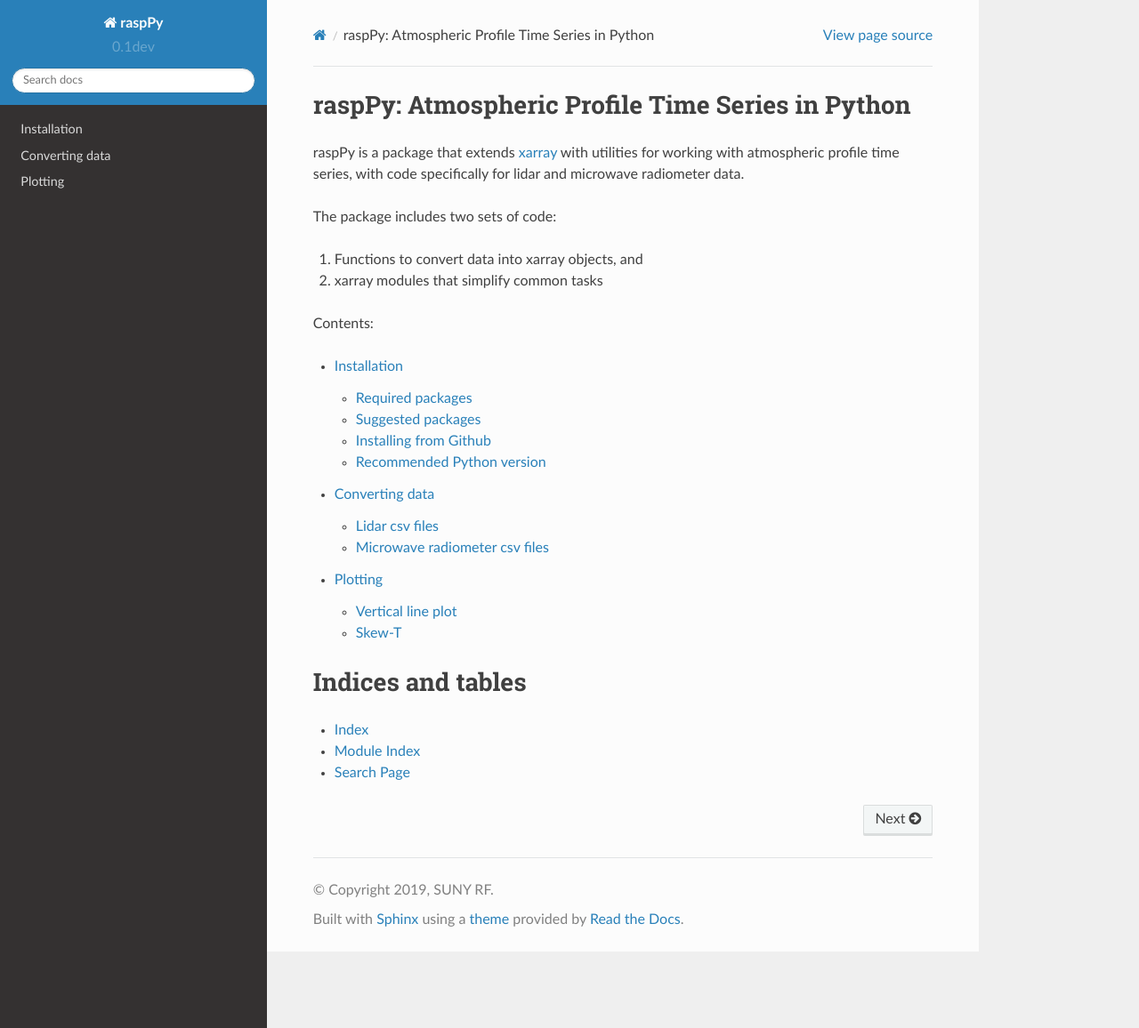
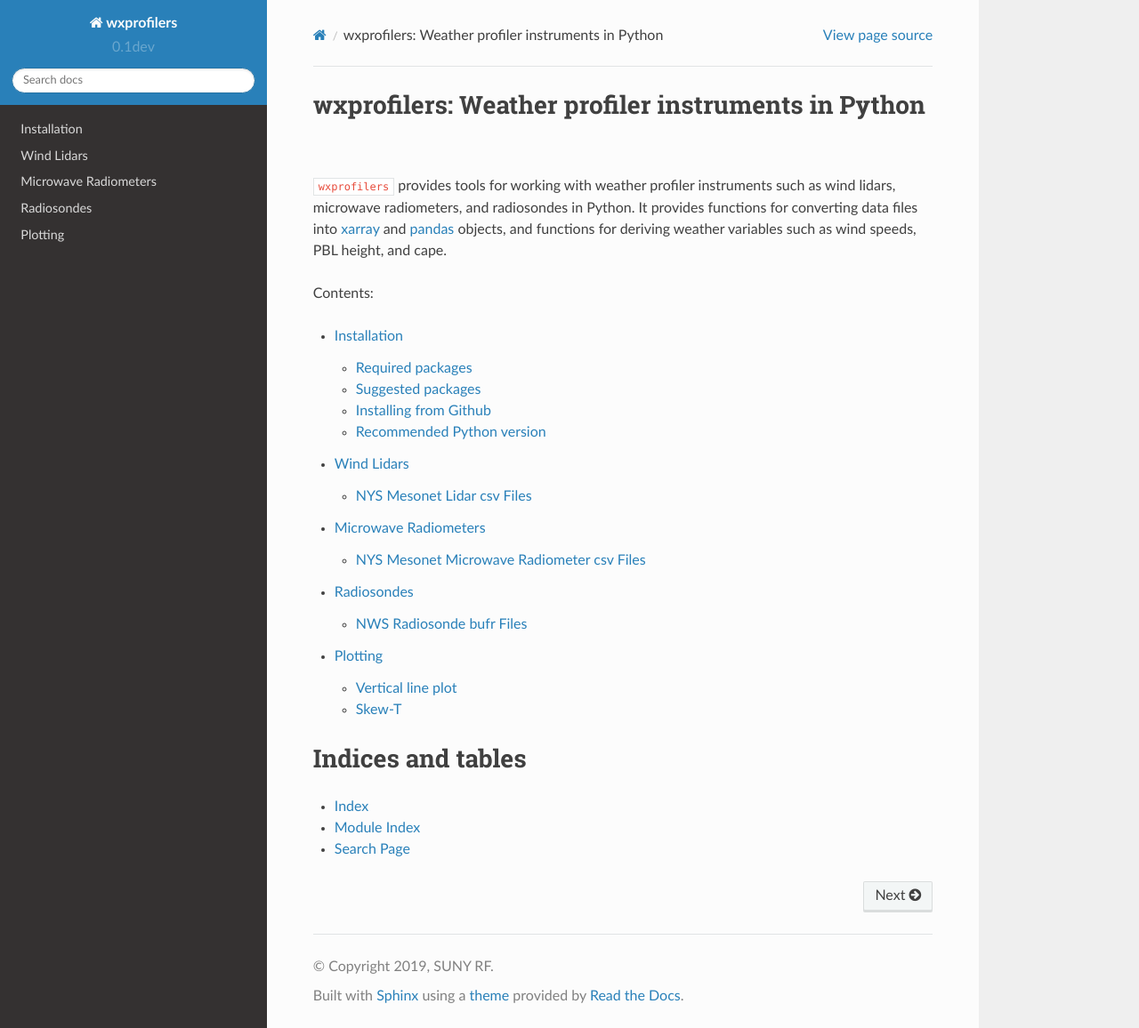
Before and after one commit to ASRCsoft/wxprofilers, a Sphinx documentation site: the page built from docs/index.rst, in a window 1280 px wide and 1156 px high. Shown: the whole window at 89% size. Built offline with Sphinx 7.4.7 and the Read the Docs theme 2.0.0, drawn with Linux system fonts in a browser that asks for light colours.

Commit message:
Update sphinx docs

```diff
--- a/docs/conf.py
+++ b/docs/conf.py
@@ -1,6 +1,6 @@
 # -*- coding: utf-8 -*-
 #
-# raspPy documentation build configuration file, created by
+# wxprofilers documentation build configuration file, created by
 # sphinx-quickstart on Fri Jun 30 17:02:08 2017.
 #
 # This file is execfile()d with the current directory set to its
@@ -49,7 +49,7 @@ source_suffix = '.rst'
 master_doc = 'index'
 
 # General information about the project.
-project = u'raspPy'
+project = u'wxprofilers'
 copyright = u'2019, SUNY RF'
 author = u'William May'
 
@@ -203,7 +203,7 @@ html_static_path = ['_static']
 #html_search_scorer = 'scorer.js'
 
 # Output file base name for HTML help builder.
-htmlhelp_basename = 'raspPydoc'
+htmlhelp_basename = 'wxprofilersdoc'
 
 # -- Options for LaTeX output ---------------------------------------------
 
@@ -225,7 +225,7 @@ latex_elements = {
 # (source start file, target name, title,
 #  author, documentclass [howto, manual, or own class]).
 latex_documents = [
-    (master_doc, 'raspPy.tex', u'raspPy Documentation',
+    (master_doc, 'wxprofilers.tex', u'wxprofilers Documentation',
      u'William May', 'manual'),
 ]
 
@@ -255,7 +255,7 @@ latex_documents = [
 # One entry per manual page. List of tuples
 # (source start file, name, description, authors, manual section).
 man_pages = [
-    (master_doc, 'rasppy', u'raspPy Documentation',
+    (master_doc, 'wxprofilers', u'wxprofilers Documentation',
      [author], 1)
 ]
 
@@ -269,8 +269,8 @@ man_pages = [
 # (source start file, target name, title, author,
 #  dir menu entry, description, category)
 texinfo_documents = [
-    (master_doc, 'raspPy', u'raspPy Documentation',
-     author, 'raspPy', 'One line description of project.',
+    (master_doc, 'wxprofilers', u'wxprofilers Documentation',
+     author, 'wxprofilers', 'One line description of project.',
      'Miscellaneous'),
 ]
 
--- a/docs/index.rst
+++ b/docs/index.rst
@@ -1,23 +1,17 @@
-.. raspPy documentation master file, created by
+.. wxprofilers documentation master file, created by
    sphinx-quickstart on Fri Jun 30 17:02:08 2017.
    You can adapt this file completely to your liking, but it should at least
    contain the root `toctree` directive.
 
-raspPy: Atmospheric Profile Time Series in Python
-=================================================
+wxprofilers: Weather profiler instruments in Python
+===================================================
 
-raspPy is a package that extends `xarray
-<http://xarray.pydata.org/en/stable/index.html>`_ with utilities for
-working with atmospheric profile time series, with code specifically
-for lidar and microwave radiometer data.
-
-The package includes two sets of code:
-
-1. Functions to convert data into xarray objects, and
-2. xarray modules that simplify common tasks
-
-..
-   To take full advantage of raspPy users should refer to the xarray documentation.
+``wxprofilers`` provides tools for working with weather profiler
+instruments such as wind lidars, microwave radiometers, and
+radiosondes in Python. It provides functions for converting data files
+into `xarray <http://xarray.pydata.org/en/stable/index.html>`_ and
+`pandas <https://pandas.pydata.org/>`_ objects, and functions for
+deriving weather variables such as wind speeds, PBL height, and cape.
 
 Contents:
 
@@ -25,7 +19,9 @@ Contents:
    :maxdepth: 2
 
    installation
-   converting
+   wind_lidars
+   mwr
+   sonde
    plotting
 
 Indices and tables
--- a/docs/installation.rst
+++ b/docs/installation.rst
@@ -17,11 +17,11 @@ Suggested packages
 Installing from Github
 ----------------------
 
-raspPy can be installed from github with pip::
+``wxprofilers`` can be installed from github with pip::
 
-  pip install git+https://github.com/ASRCsoft/raspPy.git
+  pip install git+https://github.com/ASRCsoft/wxprofilers.git
 
 
 Recommended Python version
 --------------------------
-raspPy is currently being developed in Python 3, so Python 3 is recommended.
+``wxprofilers`` is currently being developed in Python 3, so Python 3 is recommended.
--- a/docs/plotting.rst
+++ b/docs/plotting.rst
@@ -1,8 +1,8 @@
 Plotting
 ========
 
-raspPy adds a few plotting options in addition to `xarray's excellent
-plotting capabilities
+``wxprofilers`` adds a few plotting options in addition to `xarray's
+excellent plotting capabilities
 <http://xarray.pydata.org/en/stable/plotting.html>`_.
 
 Vertical line plot
```
Also changed, not shown: docs/converting.rst (deleted, +0 -29 lines), docs/mwr.rst (added, +16 -0 lines), docs/sonde.rst (added, +21 -0 lines), docs/wind_lidars.rst (added, +18 -0 lines).
